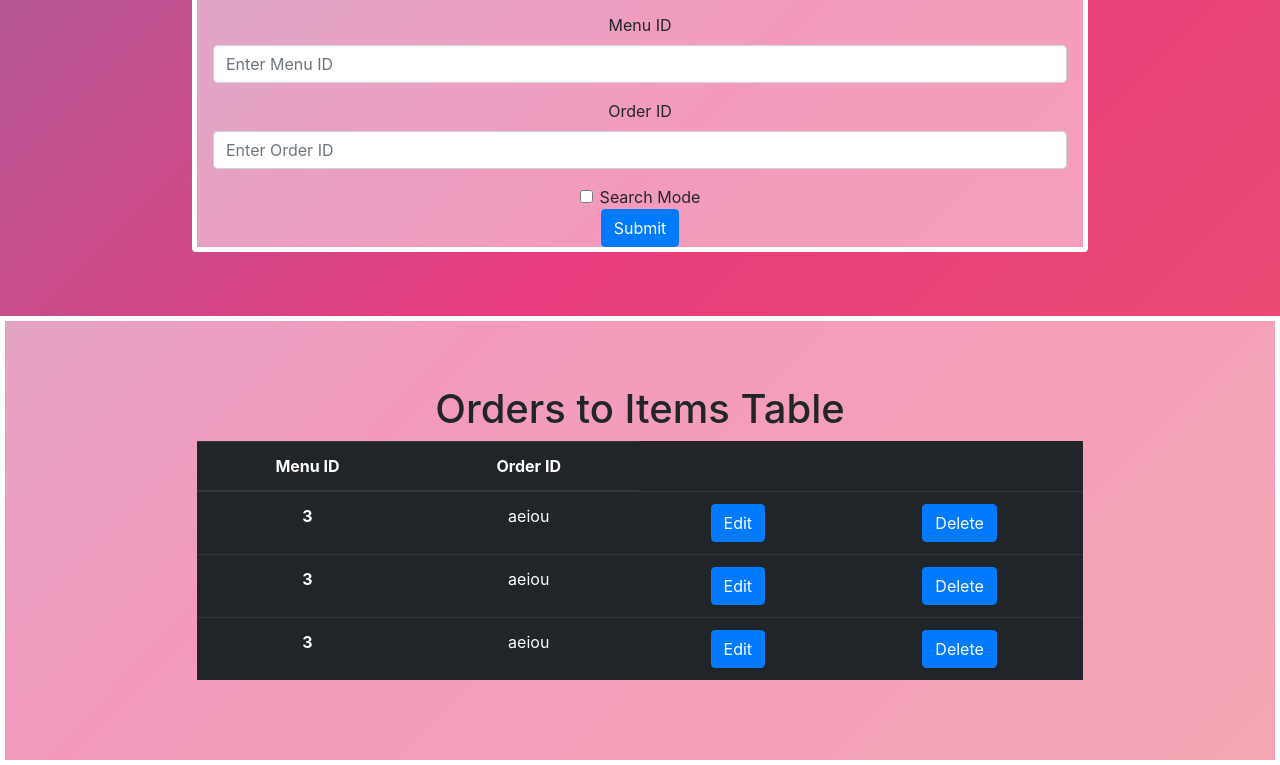
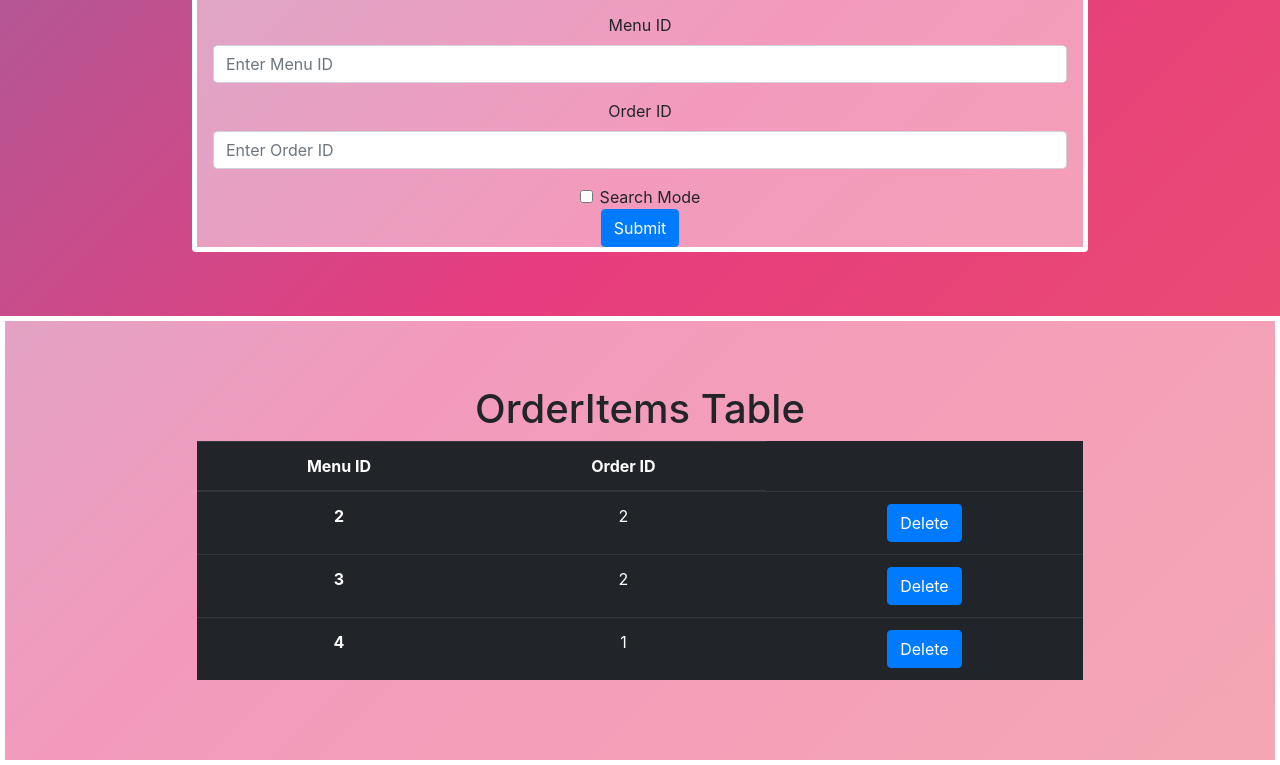
Before and after one commit to Garcluca/cs344_website, a plain HTML site: page orderitems.html in a window 1280 px wide. Shown: the part 327-1092 px from the top of the page. Drawn offline with nearby package versions, Linux system fonts and the light colour scheme.

Commit message:
updated customeritems

```diff
--- a/orderitems.html
+++ b/orderitems.html
@@ -26,7 +26,6 @@
       <a class="nav-item nav-link" href="./orders.html">Orders</a>
       <a class="nav-item nav-link" href="./payments.html">Payments</a>
       <a class="nav-item nav-link" href="./menu.html">Menu</a>
-
     </div>
   </div>
 </nav>
@@ -58,51 +57,36 @@
     </div>
 
     <div class="Table">
-      <H1>Orders to Items Table</H1>
+      <H1>OrderItems Table</H1>
 
       <table class="table table-dark">
         <thead>
           <tr>
             <th scope="col">Menu ID</th>
             <th scope="col">Order ID</th>
-
-
-
-
-
           </tr>
         </thead>
+
         <tbody>
+
+          <tr>
+            <th scope="row">2</th>
+            <td>2</td>
+            <td><button type="submit" class="btn btn-primary">Delete</button></td>
+          </tr>
+
           <tr>
             <th scope="row">3</th>
-            <td>aeiou</td>
-
-
-
-
-            <td><button type="submit" class="btn btn-primary">Edit</button></td>
-            <td><button type="submit" class="btn btn-primary">Delete</button></td>
-
-          </tr>
-          <tr>
-            <th scope="row">3</th>
-            <td>aeiou</td>
-
-
-
-
-            <td><button type="submit" class="btn btn-primary">Edit</button></td>
+            <td>2</td>
             <td><button type="submit" class="btn btn-primary">Delete</button></td>
           </tr>
+
           <tr>
-            <th scope="row">3</th>
-            <td>aeiou</td>
-
-
-
-            <td><button type="submit" class="btn btn-primary">Edit</button></td>
+            <th scope="row">4</th>
+            <td>1</td>
             <td><button type="submit" class="btn btn-primary">Delete</button></td>
           </tr>
+
         </tbody>
       </table>
     </div>
```
Also changed, not shown: menu.html (+6 -4 lines).
